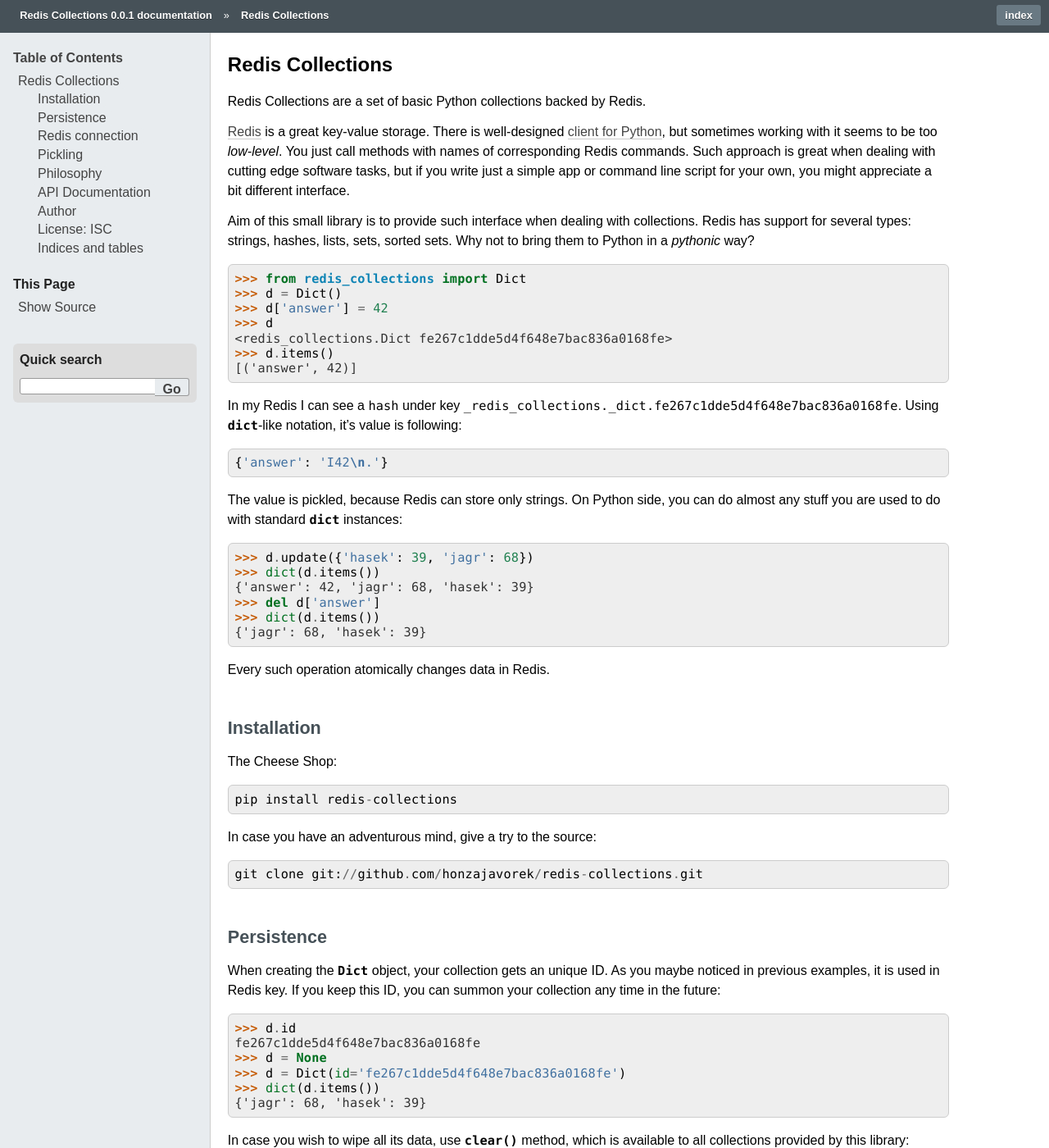
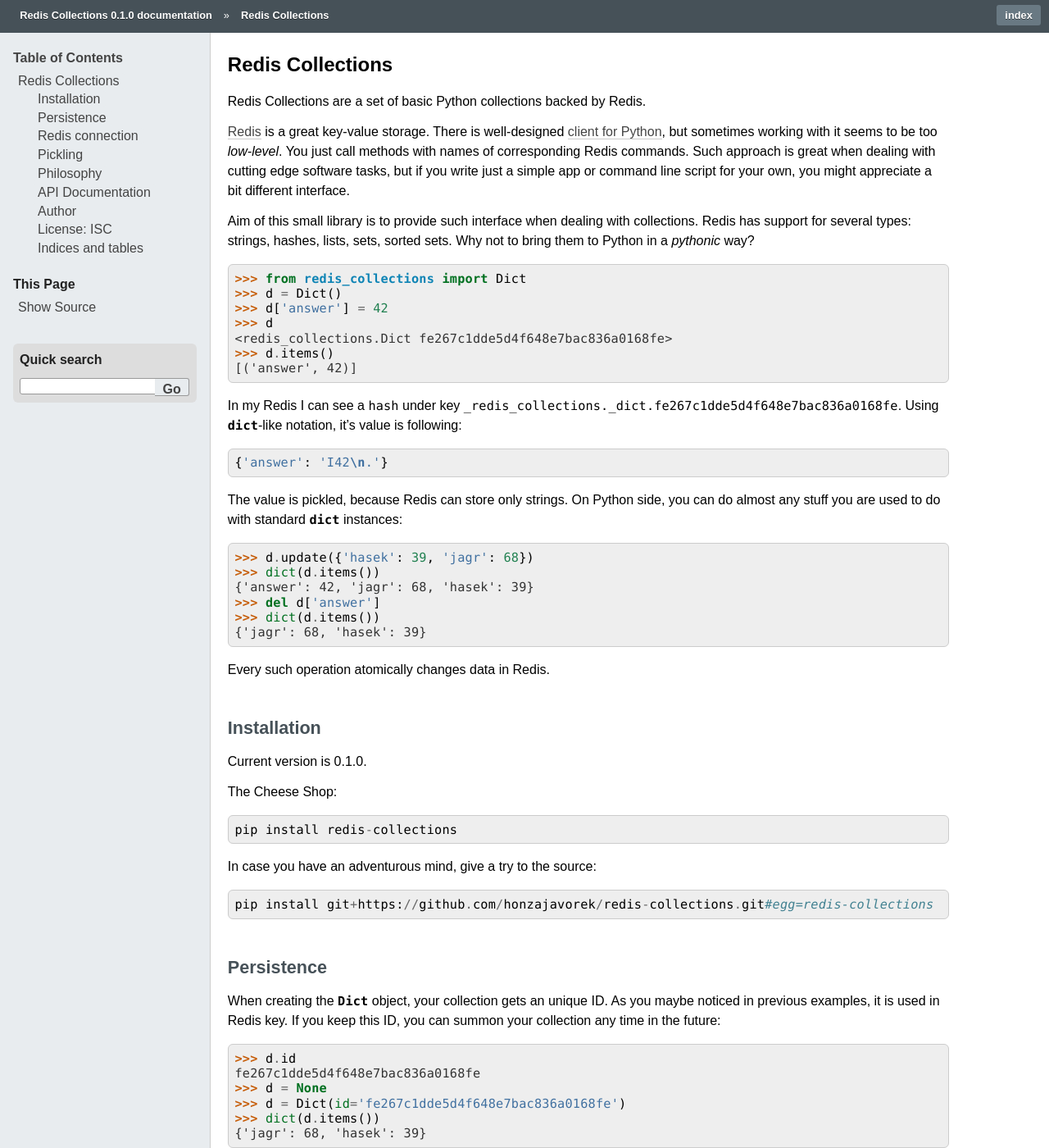
Before and after one commit to redis-collections/redis-collections, a Sphinx documentation site: the page built from docs/index.rst, in a window 1280 px wide and 1400 px high. Shown: the whole window at 82% size. Built offline with Sphinx 7.4.7, drawn with Linux system fonts in a browser that asks for light colours; some of the changed text lies outside the part shown.

Commit message:
Version bump.

```diff
--- a/docs/conf.py
+++ b/docs/conf.py
@@ -11,7 +11,7 @@
 # All configuration values have a default; values that are commented out
 # serve to show the default.
 
-import sys, os
+import sys, os, re
 
 # If extensions (or modules to document with autodoc) are in another directory,
 # add these directories to sys.path here. If the directory is relative to the
@@ -46,11 +46,20 @@ copyright = u'2013, Honza Javorek'
 # The version info for the project you're documenting, acts as replacement for
 # |version| and |release|, also used in various other places throughout the
 # built documents.
-#
-# The short X.Y version.
-version = '0.0'
-# The full version, including alpha/beta/rc tags.
-release = '0.0.1'
+
+base_path = os.path.dirname(__file__)
+ver_file = os.path.join(base_path, '../redis_collections/__init__.py')
+ver_file_head = open(ver_file).read(100)
+
+match = re.search(r'__version__ = \'([^\']*)\'', ver_file_head)
+if match:
+    # The full version, including alpha/beta/rc tags.
+    release = match.group(1)
+
+    # The short X.Y version.
+    version = '.'.join(release.split('.')[0:2])
+else:
+    raise RuntimeError('Missing version number.')
 
 # The language for content autogenerated by Sphinx. Refer to documentation
 # for a list of supported languages.
--- a/docs/index.rst
+++ b/docs/index.rst
@@ -36,13 +36,15 @@ Every such operation atomically changes data in Redis.
 Installation
 ------------
 
+Current version is |release|.
+
 The Cheese Shop::
 
     pip install redis-collections
 
 In case you have an adventurous mind, give a try to the source::
 
-    git clone git://github.com/honzajavorek/redis-collections.git
+    pip install git+https://github.com/honzajavorek/redis-collections.git#egg=redis-collections
 
 Persistence
 -----------
--- a/redis_collections/__init__.py
+++ b/redis_collections/__init__.py
@@ -1,7 +1,7 @@
 
 
 __title__ = 'redis_collections'
-__version__ = '0.0.1'
+__version__ = '0.1.0'
 __author__ = 'Jan Javorek'
 __license__ = 'ISC'
 __copyright__ = 'Copyright 2013 Jan Javorek'
```
